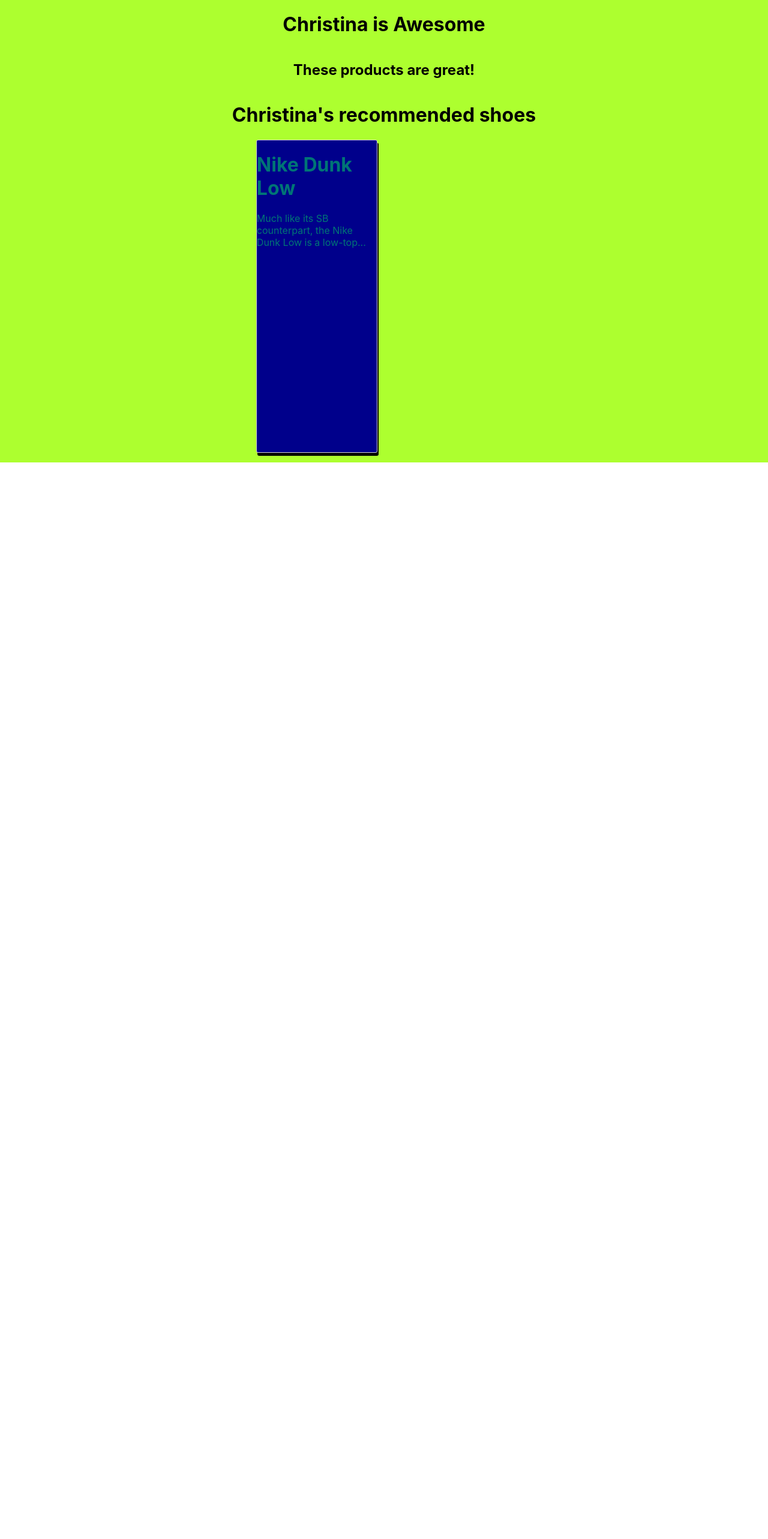
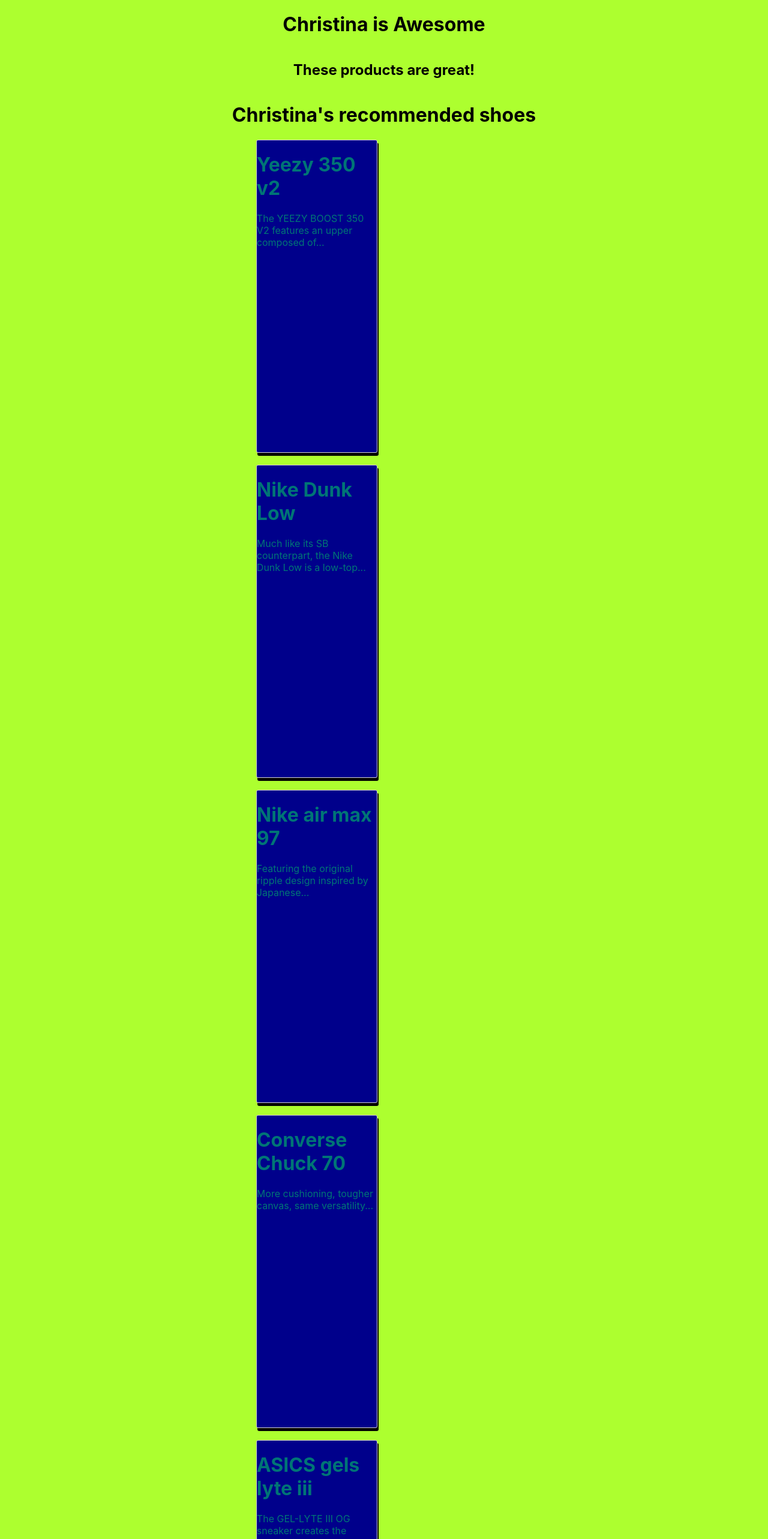
Before and after one commit to christina-ml/props-products-app, a React (Create React App) app: page / in a window 1280 px wide. Shown: the top 2566 px of the page at 60% size. Before the commit the page ends 800 px from the top, so only its background shows below. Built offline with nearby package versions, Linux system fonts and the light colour scheme.

Commit message:
showing all 5 products from the array in RecommendedProducts.js

```diff
--- a/src/Components/RecommendedProducts.js
+++ b/src/Components/RecommendedProducts.js
@@ -16,7 +16,11 @@
                 <h1>{title}</h1>
                 <ul>
                     {/* <Products shoe={shoes[0]} /> */}
+                    <Products name={shoes[0].name} description={shoes[0].description} />
                     <Products name={shoes[1].name} description={shoes[1].description} />
+                    <Products name={shoes[2].name} description={shoes[2].description} />
+                    <Products name={shoes[3].name} description={shoes[3].description} />
+                    <Products name={shoes[4].name} description={shoes[4].description} />
                 </ul>
             </div>
         )
```
